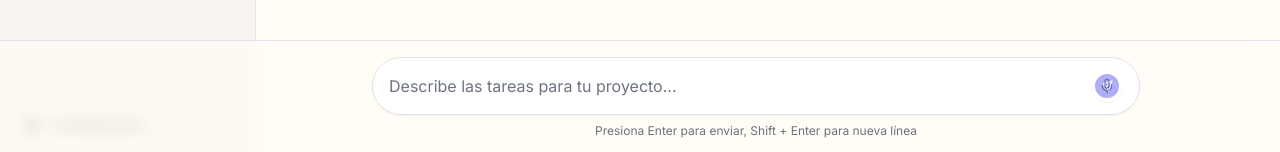
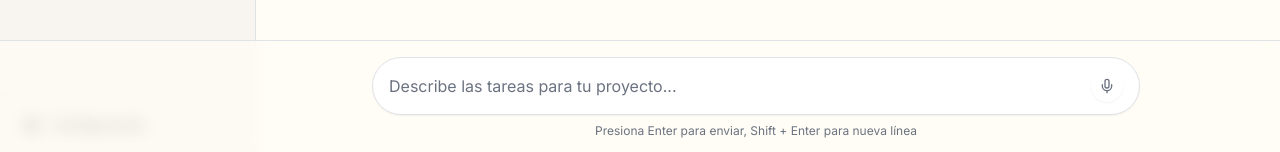
Before and after one commit to adrianrdguez/projects-buddy, a Next.js app: page / in a window 1280 px wide. Shown: the part 645-797 px from the top of the page. Built offline with nearby package versions, Linux system fonts and the light colour scheme.

Commit message:
Refactor InputBar and KanbanCanvas components for cleaner layout and improved styling. Simplify button classes in InputBar and adjust background properties in KanbanCanvas for better visual consistency.

```diff
--- a/components/InputBar.tsx
+++ b/components/InputBar.tsx
@@ -47,30 +47,21 @@ export function InputBar({ onSubmit, placeholder = "Describe tu tarea aquí...",
                 className="flex-1 bg-transparent border-none outline-none text-foreground placeholder:text-muted-foreground text-base disabled:cursor-not-allowed"
               />
 
-              <div className="flex items-center ml-2 relative">
-                <div className="flex items-center">
+              <div className="flex items-center ml-2">
                 <Button
                   type="button"
                   size="icon"
                   disabled={isLoading}
-                    className={`bg-transparent hover:bg-accent text-muted-foreground rounded-full w-8 h-8 transition-all duration-300 ease-out disabled:opacity-50 ${
-                      hasText
-                        ? 'transform -translate-x-10'
-                        : 'transform translate-x-10'
-                    }`}
+                  className="bg-transparent hover:bg-accent text-muted-foreground rounded-full w-8 h-8 transition-all duration-300 ease-out disabled:opacity-50"
                 >
                   <Mic className="w-4 h-4" />
                 </Button>
-
+                {(hasText || isLoading) && (
                   <Button
                     type="submit"
                     size="icon"
                     disabled={isDisabled}
-                    className={`bg-primary hover:bg-primary/90 text-primary-foreground rounded-full w-8 h-8 ml-2 transition-all duration-300 ease-out disabled:opacity-50 disabled:cursor-not-allowed ${
-                      hasText
-                        ? 'transform translate-x-0 opacity-100 scale-100'
-                        : 'transform translate-x-0 opacity-0 scale-75 pointer-events-none'
-                    }`}
+                    className="bg-primary hover:bg-primary/90 text-primary-foreground rounded-full w-8 h-8 ml-2 transition-all duration-300 ease-out disabled:opacity-50 disabled:cursor-not-allowed"
                   >
                     {isLoading ? (
                       <Loader2 className="w-4 h-4 animate-spin" />
@@ -78,7 +69,7 @@ export function InputBar({ onSubmit, placeholder = "Describe tu tarea aquí...",
                       <Send className="w-4 h-4" />
                     )}
                   </Button>
-                </div>
+                )}
               </div>
             </div>
           </form>
--- a/components/KanbanCanvas.tsx
+++ b/components/KanbanCanvas.tsx
@@ -78,7 +78,7 @@ export function KanbanCanvas({ projectName, tasks, onTaskClick, onTaskExecute, i
     <div className="flex-1 bg-background overflow-hidden">
       <div className="h-full flex flex-col">
         {/* Header */}
-        <div className="p-6 pb-4 sticky top-0 z-10 bg-background/80 backdrop-blur supports-[backdrop-filter]:bg-background/60 border-b">
+        <div className="p-6 pb-4 sticky top-0 z-10 bg-background">
           <div className="text-center">
             <h2 className="text-2xl font-medium text-foreground mb-2">
               {projectName}
```
Lines whose indentation alone changed are shown as unchanged.
